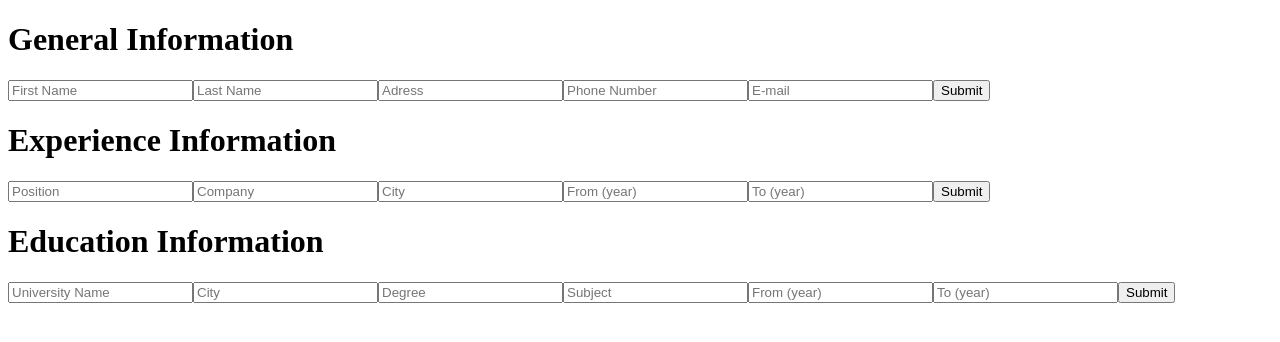
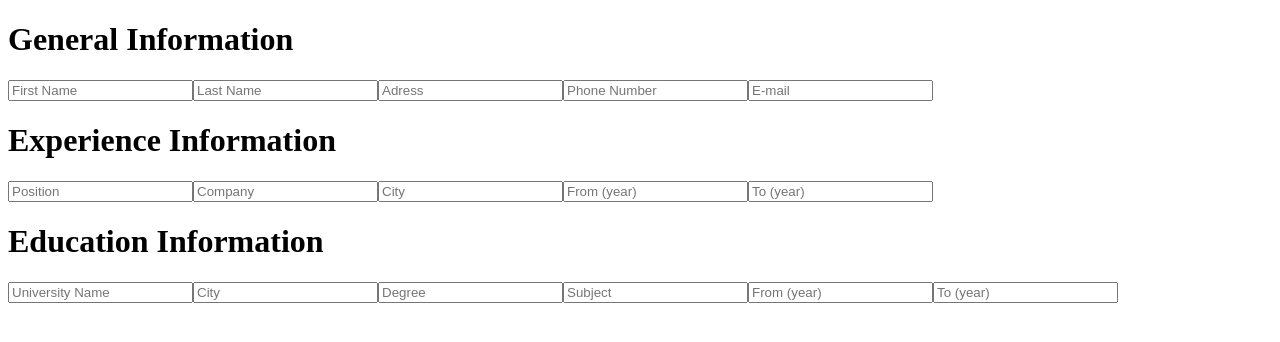
Before and after one commit to fatiharapoglu/cv-generator, a React (Create React App) app: page / in a window 1280 px wide. Shown: the top 342 px of the page. Built offline with nearby package versions, Linux system fonts and the light colour scheme.

Commit message:
trying props and stages

```diff
--- a/src/components/c-education.js
+++ b/src/components/c-education.js
@@ -1,18 +1,29 @@
 import React, { Component } from "react";
 
 class Education extends Component {
+    constructor(props) {
+        super(props)
+
+        this.state = {
+            input: "",
+        }
+    }
+
+    input = (e) => {
+        this.setState( {input : e.target.value} );
+    }
+
     render() {
         return (
             <div>
                 <form>
                     <h1>Education Information</h1>
-                    <input placeholder="University Name" />
+                    <input deneme={this.state.input} onChange = {(e) => this.input(e)} placeholder="University Name" />
                     <input placeholder="City" />
                     <input placeholder="Degree" />
                     <input placeholder="Subject" />
                     <input placeholder="From (year)" />
                     <input placeholder="To (year)" />
-                    <button type="submit">Submit</button>
                 </form>
             </div>
         );
--- a/src/components/c-experience.js
+++ b/src/components/c-experience.js
@@ -11,7 +11,6 @@ class Experience extends Component {
                     <input placeholder="City" />
                     <input placeholder="From (year)" />
                     <input placeholder="To (year)" />
-                    <button type="submit">Submit</button>
                 </form>
             </div>
         );
--- a/src/components/c-general.js
+++ b/src/components/c-general.js
@@ -11,7 +11,6 @@ class General extends Component {
                     <input placeholder="Adress" />
                     <input placeholder="Phone Number" />
                     <input placeholder="E-mail" />
-                    <button type="submit">Submit</button>
                 </form>
             </div>
         );
--- a/src/components/c-preview.js
+++ b/src/components/c-preview.js
@@ -1 +1,15 @@
 import React, { Component } from "react";
+
+class Preview extends Component {
+    constructor(props) {
+        super(props)
+    }
+
+    render() {
+        return (
+            <div>{this.props.deneme}</div>
+        )
+    }
+}
+
+export default Preview;
--- a/src/components/m-main.js
+++ b/src/components/m-main.js
@@ -2,6 +2,7 @@ import React, { Component } from "react";
 import Education from "./c-education";
 import Experience from "./c-experience";
 import General from "./c-general";
+import Preview from "./c-preview";
 
 class Main extends Component {
     render() {
@@ -11,6 +12,7 @@ class Main extends Component {
                     <General />
                     <Experience />
                     <Education />
+                    <Preview />
                 </div>
                 <div className="preview" />
             </div>
```
